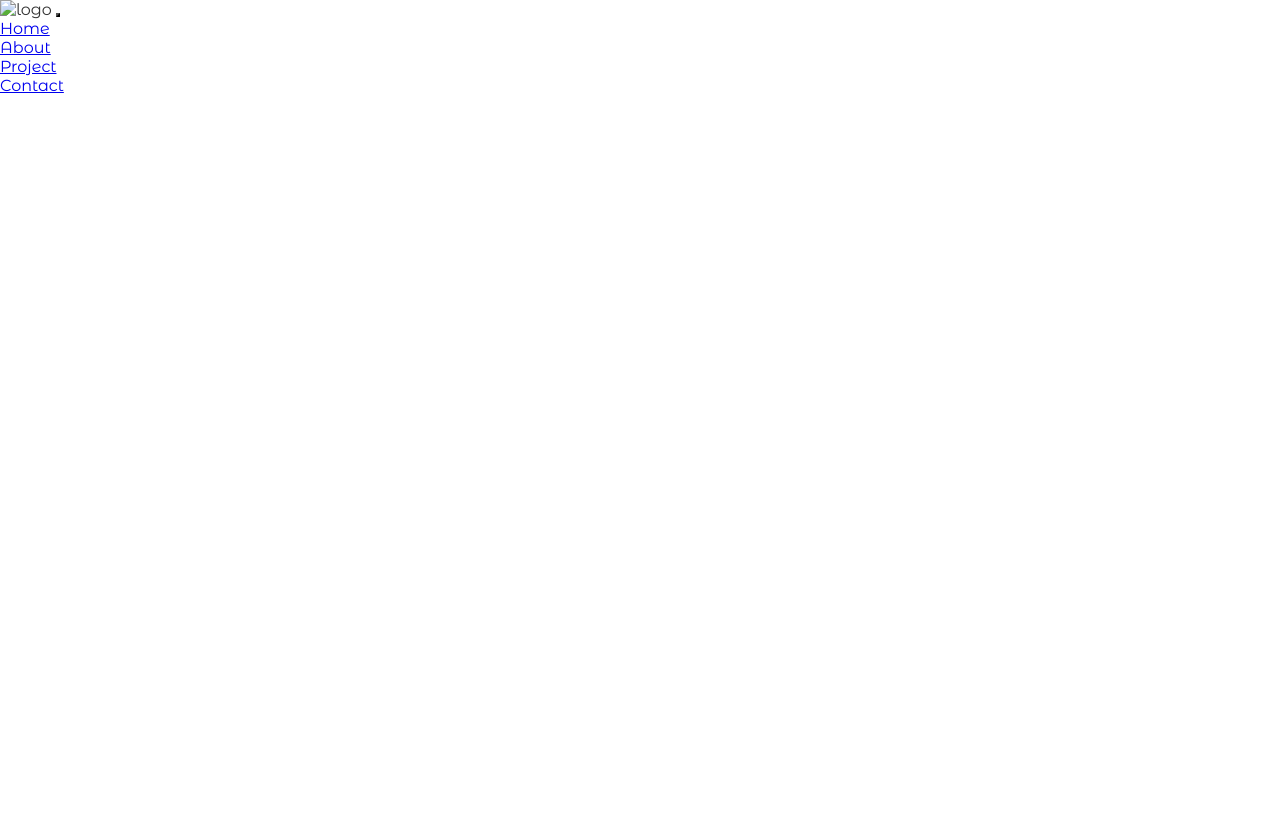
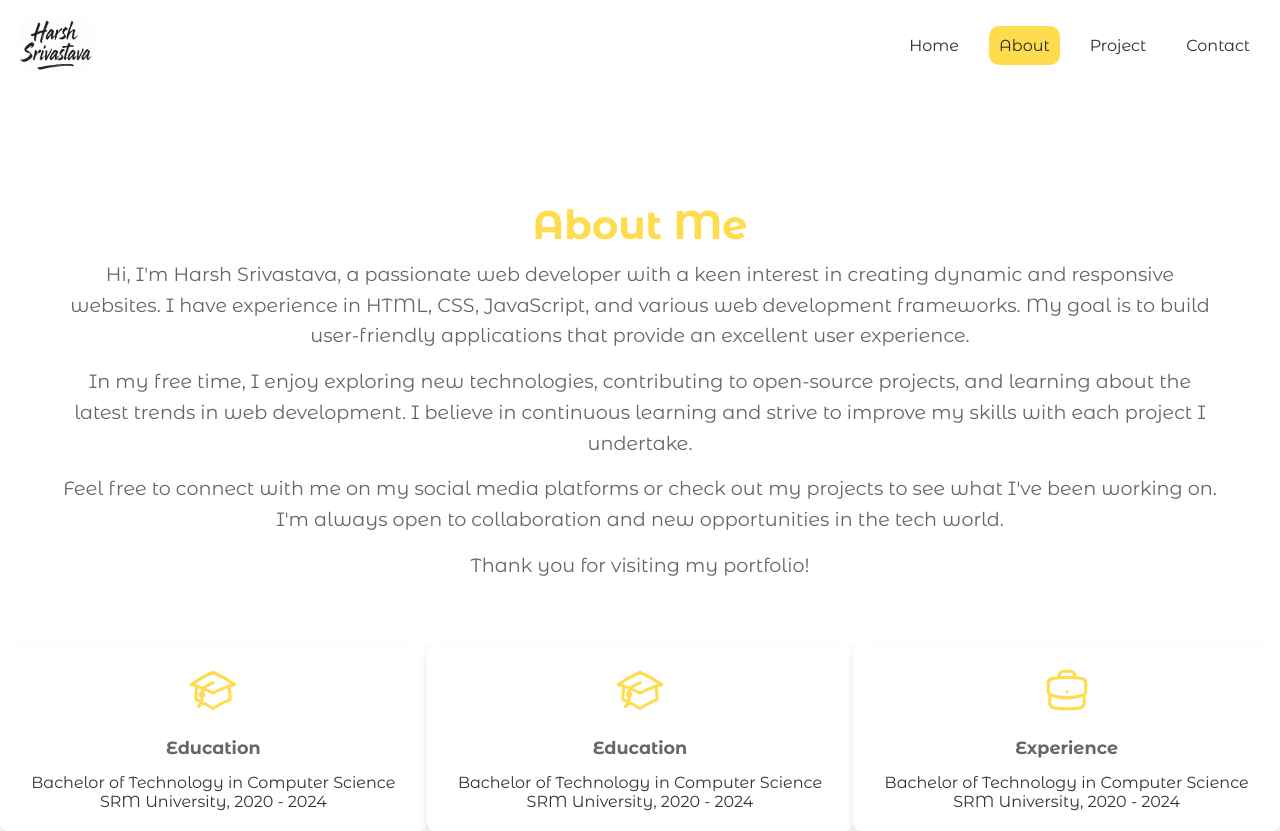
Before and after one commit to Harsh-Sriv/Personal-Portfolio, a plain HTML site: page HTML/about.html in a window 1280 px wide. Before the commit the page ends 800 px from the top, so only its background shows below. Drawn offline with Linux system fonts and the light colour scheme; files that its build step writes are made by us from their sources.

Commit message:
Created the basic layout of anout me page

```diff
--- /dev/null
+++ b/CSS/about.css
@@ -0,0 +1,70 @@
+.about {
+    padding: 50px 20px;
+    max-width: 1200px;
+    margin: 0 auto;
+    display: flex;
+    flex-direction: column;
+    gap: 50px;
+    padding-top: 200px;
+}
+
+
+.about .row {
+    display: flex;
+    flex-wrap: wrap;
+    gap: 20px;
+    margin-top: 30px;
+}
+
+.aboutcard {
+    background-color: white;
+    border-radius: 8px;
+    box-shadow: 0 4px 8px rgba(0, 0, 0, 0.1);
+    flex: 1;
+    min-width: 300px;
+    padding: 20px;
+    text-align: center;
+
+}
+
+.aboutcard .icon {
+    margin-bottom: 15px;
+}
+
+.aboutcard .icon svg {
+    width: 50px;
+    height: 50px;
+    color: var(--secondary-color);
+}
+
+
+.aboutcard h1 {
+    font-size: 1.8em;
+    color: #333;
+    margin-bottom: 10px;
+}
+
+.aboutcard h1 {
+
+    font-size: 1.1em;
+    color: #666;
+    line-height: 1.6;
+}
+
+
+@media (max-width: 768px) {
+    .about {
+        text-align: center;
+        padding-top: 100px;
+    }
+
+    .about .row {
+        flex-direction: column;
+        gap: 10px;
+    }
+
+    .aboutcard {
+        margin-bottom: 20px;
+    }
+
+}
--- a/CSS/navbar.css
+++ b/CSS/navbar.css
@@ -38,12 +38,12 @@
     display: block;
     font-size: var(--default-font-size);
     padding: 10px;
+    border-radius: 10px;
 }
 
-.header .nav ul li a:active,
+.header .nav ul li a.active,
 .header .nav ul li a:hover {
     background-color: var(--secondary-color);
-    border-radius: 5px;;
     cursor: pointer;
 }
 
--- a/CSS/styles.css
+++ b/CSS/styles.css
@@ -1,30 +1,57 @@
-@import url('https://fonts.googleapis.com/css2?family=Montserrat+Alternates:ital,wght@0,100;0,200;0,300;0,400;0,500;0,600;0,700;0,800;0,900;1,100;1,200;1,300;1,400;1,500;1,600;1,700;1,800;1,900&display=swap');
+@import url('https://fonts.googleapis.com/css2?family=Montserrat+Alternates:ital,wght@0,100;0,200;0,300;0,400;0,500;0,600;0,700;0,800;0,900;1,100;1,200;1,300;1,400;1,500;1,600;1,700;1,800;1,900&family=Raleway:ital,wght@0,100..900;1,100..900&family=Roboto+Mono:ital,wght@0,100..700;1,100..700&display=swap');
+
+
 :root{
-    --primary-color: #efd25f;
-    --secondary-color: #efd25d;
+    --primary-color: #f1c40f;
+    --secondary-color: #ffdc4e;
     --text-color: #333;
-    --background-color: white;
+    --text-color-button: white;
+
+    --background-color: #fff;
     --default-font-size: 16px;
-    --text-color-button: blue;
 }
 
 *{
-    font-family: 'Montserrat Alternates', 'Arial', sans-serif;
-    box-sizing: border-box;
+    font-family: "Montserrat Alternates", sans-serif;
     margin: 0;
     padding: 0;
+    box-sizing: border-box;
 }
 
 body{
     background-color: var(--background-color);
     color: var(--text-color);
-    font-size: var(--default-font-size);
 }
 
-button{
+button {
     background-color: var(--primary-color);
-    color: var(--text-color-button)
+    color: var(--text-color-button);
 }
-ul{
+ul {
     list-style: none;
 }
+
+
+/* TODO : later on add more things here */
+.pg {
+    display: flex;
+    flex-direction: column;
+    align-items: center;
+    justify-content: center;
+}
+
+.pg h1 {
+    font-size: 2.5em;
+    color: var(--secondary-color);
+    text-align: center;
+    margin-bottom: 10px;
+}
+
+
+.pg p {
+    font-size: 1.2em;
+    color: #666;
+    text-align: center;
+    line-height: 1.6;
+    margin-bottom: 15px;
+}
--- a/HTML/about.html
+++ b/HTML/about.html
@@ -3,15 +3,18 @@
 <head>
     <meta charset="UTF-8">
     <meta name="viewport" content="width=device-width, initial-scale=1.0">
-    <title>About ME</title>
-    <link rel="stylesheet" href="styles.css">
+    <title>Harsh Srivastava | About ME</title>
+    <link rel="stylesheet" href="/CSS/styles.css">
+    <link rel="stylesheet" href="/CSS/navbar.css">
+    <link rel="stylesheet" href="/CSS/about.css">
+
 </head>
 <body>
     <nav class="header">
         <div class="container">
             <div class="row align-items-center justify-content-between">
                 <!-- Logo -->
-                <img src="./Assets/Name White.png" alt="logo" class="logo">
+                <img src="/Assets/Name White.png" alt="logo" class="logo">
                 <!-- Hamburger Menu -->
                 <button class="nav-toggler">
                     <span></span>
@@ -21,8 +24,8 @@
                 <!--Nav items-->
                 <div class="nav">
                     <ul>
-                        <li><a href="./index.html" class="active">Home</a></li>
-                        <li><a href="./about.html">About</a></li>
+                        <li><a href="./index.html" >Home</a></li>
+                        <li><a href="./about.html" class="active">About</a></li>
                         <li><a href="./projects.html">Project</a></li>
                         <li><a href="./contact.html">Contact</a></li>
                     </ul>
@@ -30,5 +33,47 @@
             </div>
         </div>
     </nav>
+    <div class="about">
+        <div class="pg">
+            <h1>About Me</h1>
+            <p>Hi, I'm Harsh Srivastava, a passionate web developer with a keen interest in creating dynamic and responsive websites. I have experience in HTML, CSS, JavaScript, and various web development frameworks. My goal is to build user-friendly applications that provide an excellent user experience.</p>
+            <p>In my free time, I enjoy exploring new technologies, contributing to open-source projects, and learning about the latest trends in web development. I believe in continuous learning and strive to improve my skills with each project I undertake.</p>
+            <p>Feel free to connect with me on my social media platforms or check out my projects to see what I've been working on. I'm always open to collaboration and new opportunities in the tech world.</p>
+            <p>Thank you for visiting my portfolio!</p>
+        </div>
+    </div>
+    <div class="row">
+        <div class="aboutcard">
+            <div class="icon">
+                <svg xmlns="http://www.w3.org/2000/svg" fill="none" viewBox="0 0 24 24" stroke-width="1.5" stroke="currentColor" class="size-6">
+                <path stroke-linecap="round" stroke-linejoin="round" d="M4.26 10.147a60.438 60.438 0 0 0-.491 6.347A48.62 48.62 0 0 1 12 20.904a48.62 48.62 0 0 1 8.232-4.41 60.46 60.46 0 0 0-.491-6.347m-15.482 0a50.636 50.636 0 0 0-2.658-.813A59.906 59.906 0 0 1 12 3.493a59.903 59.903 0 0 1 10.399 5.84c-.896.248-1.783.52-2.658.814m-15.482 0A50.717 50.717 0 0 1 12 13.489a50.702 50.702 0 0 1 7.74-3.342M6.75 15a.75.75 0 1 0 0-1.5.75.75 0 0 0 0 1.5Zm0 0v-3.675A55.378 55.378 0 0 1 12 8.443m-7.007 11.55A5.981 5.981 0 0 0 6.75 15.75v-1.5" />
+                </svg>
+            </div>
+            <h1>Education</h1>
+            <p>Bachelor of Technology in Computer Science</p>
+            <p>SRM University, 2020 - 2024</p>
+        </div>
+        <div class="aboutcard">
+            <div class="icon">
+                <svg xmlns="http://www.w3.org/2000/svg" fill="none" viewBox="0 0 24 24" stroke-width="1.5" stroke="currentColor" class="size-6">
+                <path stroke-linecap="round" stroke-linejoin="round" d="M4.26 10.147a60.438 60.438 0 0 0-.491 6.347A48.62 48.62 0 0 1 12 20.904a48.62 48.62 0 0 1 8.232-4.41 60.46 60.46 0 0 0-.491-6.347m-15.482 0a50.636 50.636 0 0 0-2.658-.813A59.906 59.906 0 0 1 12 3.493a59.903 59.903 0 0 1 10.399 5.84c-.896.248-1.783.52-2.658.814m-15.482 0A50.717 50.717 0 0 1 12 13.489a50.702 50.702 0 0 1 7.74-3.342M6.75 15a.75.75 0 1 0 0-1.5.75.75 0 0 0 0 1.5Zm0 0v-3.675A55.378 55.378 0 0 1 12 8.443m-7.007 11.55A5.981 5.981 0 0 0 6.75 15.75v-1.5" />
+                </svg>
+            </div>
+            <h1>Education</h1>
+            <p>Bachelor of Technology in Computer Science</p>
+            <p>SRM University, 2020 - 2024</p>
+        </div>
+        <div class="aboutcard">
+            <div class="icon">
+                <svg xmlns="http://www.w3.org/2000/svg" fill="none" viewBox="0 0 24 24" stroke-width="1.5" stroke="currentColor" class="size-6">
+                <path stroke-linecap="round" stroke-linejoin="round" d="M20.25 14.15v4.25c0 1.094-.787 2.036-1.872 2.18-2.087.277-4.216.42-6.378.42s-4.291-.143-6.378-.42c-1.085-.144-1.872-1.086-1.872-2.18v-4.25m16.5 0a2.18 2.18 0 0 0 .75-1.661V8.706c0-1.081-.768-2.015-1.837-2.175a48.114 48.114 0 0 0-3.413-.387m4.5 8.006c-.194.165-.42.295-.673.38A23.978 23.978 0 0 1 12 15.75c-2.648 0-5.195-.429-7.577-1.22a2.016 2.016 0 0 1-.673-.38m0 0A2.18 2.18 0 0 1 3 12.489V8.706c0-1.081.768-2.015 1.837-2.175a48.111 48.111 0 0 1 3.413-.387m7.5 0V5.25A2.25 2.25 0 0 0 13.5 3h-3a2.25 2.25 0 0 0-2.25 2.25v.894m7.5 0a48.667 48.667 0 0 0-7.5 0M12 12.75h.008v.008H12v-.008Z" />
+                </svg>
+
+            </div>
+            <h1>Experience</h1>
+            <p>Bachelor of Technology in Computer Science</p>
+            <p>SRM University, 2020 - 2024</p>
+        </div>
+    </div>
 </body>
 </html>
```
Also changed, not shown: HTML/contact.html (+36 -0 lines), HTML/index.html (+1 -1 lines), CSS/contact.css (added).
